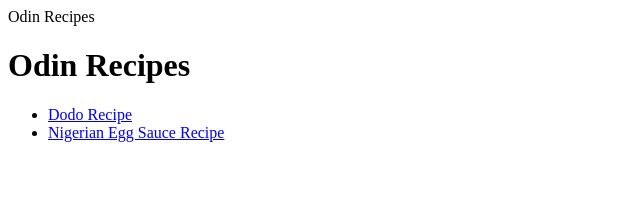
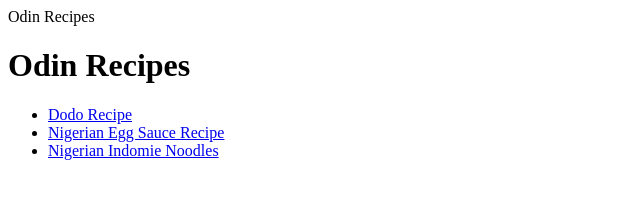
Before and after one commit to TrojanX01/odin-recipesX, a plain HTML site: page index.html in a window 1280 px wide. Shown: the whole page, without its empty margins (0-640 px from the left). Drawn offline with Linux system fonts and the light colour scheme.

Commit message:
Added link to noodles.html

```diff
--- a/index.html
+++ b/index.html
@@ -9,6 +9,7 @@
         <ul>
             <li><a href="./recipes/dodo.html">Dodo Recipe</a></li>
             <li><a href="./recipes/sauce.html">Nigerian Egg Sauce Recipe</a></li>
+            <li><a href="./recipes/noodles.html">Nigerian Indomie Noodles</a></li>
         </ul>
     </body>
 </html>
```
